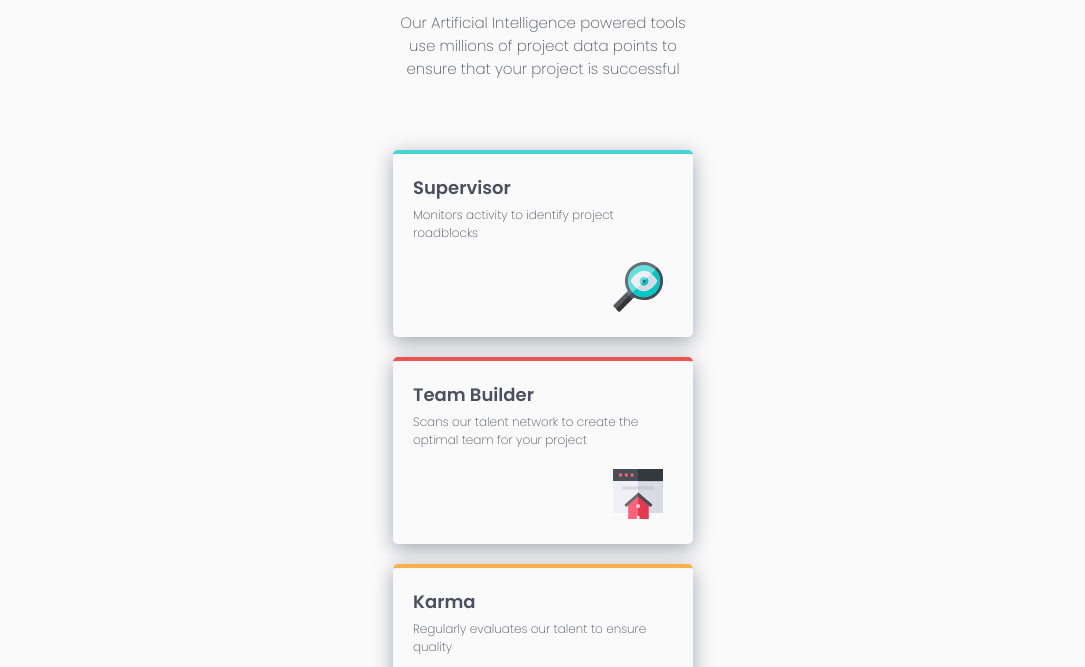
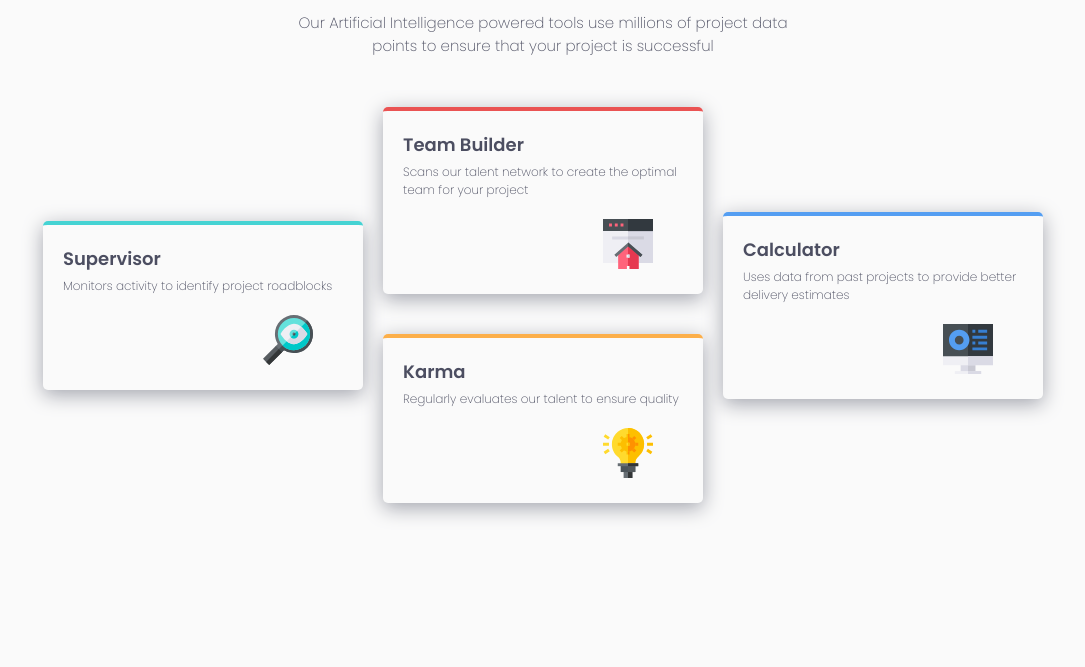
Before and after one commit to Karajoteka/four-card-feature-section, a plain HTML site: page index.html in a window 1280 px wide. Shown: the part 133-800 px from the top of the page, without its empty margins (97-1182 px from the left). Drawn offline with Linux system fonts and the light colour scheme.

Commit message:
Versión desktop terminada

```diff
--- /dev/null
+++ b/desktop.css
@@ -0,0 +1,24 @@
+.container {
+  width: 1000px;
+  height: 600px;
+  display: grid;
+  grid-template-columns: repeat(3, 1fr);
+  grid-template-rows: repeat(3, 1fr);
+  gap: 20px;
+}
+header {
+  margin-bottom: -40px;
+  grid-column: 1 / 4;
+}
+header p {
+  padding: 0 250px;
+}
+.supervisor {
+  grid-row: 2 / 4;
+  align-self: center;
+}
+.calculator {
+  grid-row: 2 / 4;
+  grid-column: 3 / 4;
+  align-self: center;
+}
--- a/index.html
+++ b/index.html
@@ -9,6 +9,7 @@
   <link rel="preconnect" href="https://fonts.gstatic.com" crossorigin>
   <link href="https://fonts.googleapis.com/css2?family=Poppins:wght@200;400;600&display=swap" rel="stylesheet">
   <link rel="stylesheet" href="./style.css">
+  <link rel="stylesheet" href="./desktop.css" media="(min-width: 930px)">
   <title>Four card feature section</title>
 </head>
 <body>
--- a/style.css
+++ b/style.css
@@ -23,7 +23,7 @@ body {
 .container {
   width: 300px;
   margin: 0 auto;
-  margin-bottom: 50px;
+  margin-bottom: 30px;
 }
 header {
   margin-top: 60px;
@@ -45,9 +45,9 @@ header p {
 
 .card {
   width: 100%;
+  max-height: 190px;
   padding: 20px;
   margin-bottom: 20px;
-  /* border: 1px solid black; */
   border-radius: 5px;
   box-shadow: 0 5px 20px var(--grayish-blue);
 }
```
